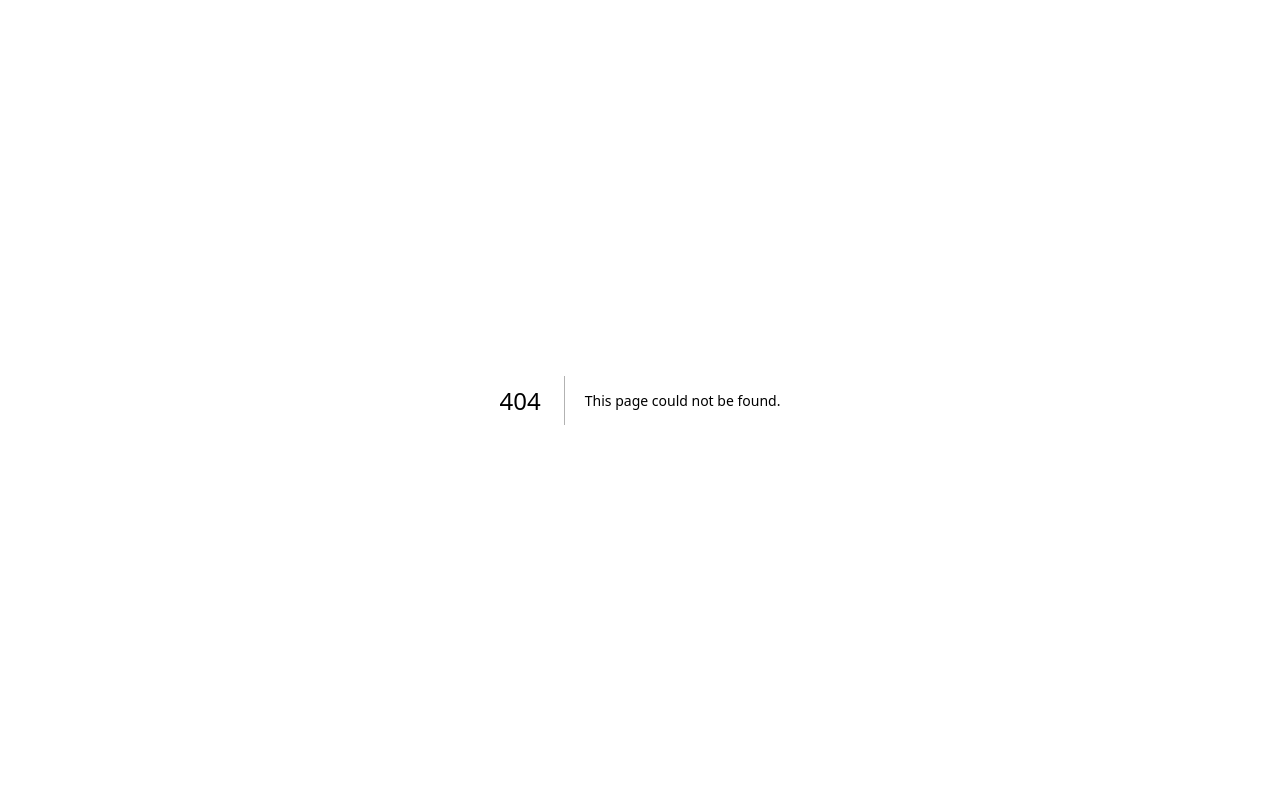
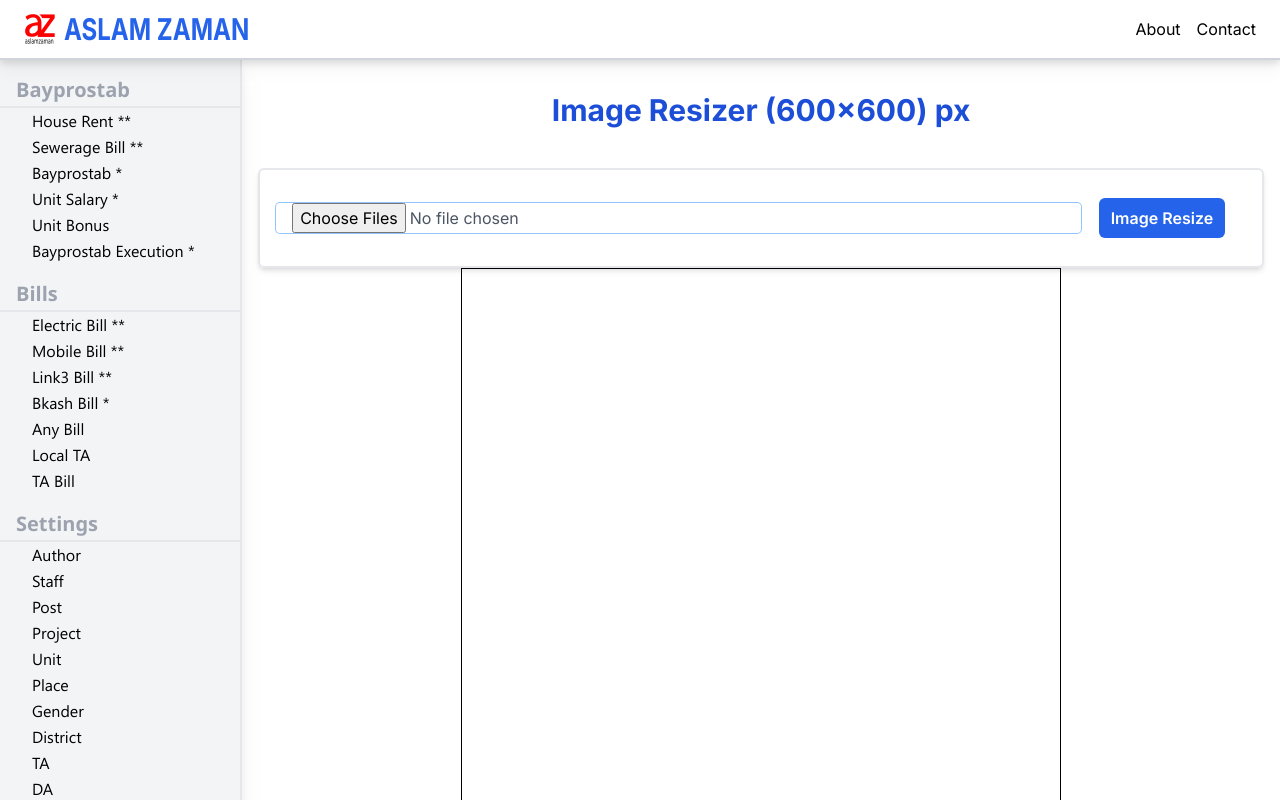
Before and after one commit to aslamzaman/aslamreact, a Next.js app: page /imagesizer in a window 1280 px wide. Before the commit this address had no page. Built offline with nearby package versions, Linux system fonts and the light colour scheme.

Commit message:
Image resizer added

```diff
--- /dev/null
+++ b/app/imagesizer/layout.js
@@ -0,0 +1,12 @@
+import Layout from "@/components/Layout";
+
+
+export const metadata = {
+  title: 'Image Resizer',
+  description: 'Apps created by Aslam Zaman',
+}
+
+
+export default function ImageResizerLayout({ children }) {
+    return <Layout>{children}</Layout>
+}
--- /dev/null
+++ b/app/imagesizer/page.js
@@ -0,0 +1,169 @@
+"use client";
+import React, { useState, useRef } from "react";
+import html2canvas from "html2canvas";
+import { delay } from "@/lib/utils";
+import LoadingDot from '@/components/LoadingDot';
+import { BtnSubmit } from "@/components/Form";
+
+
+
+const ImageResizer = () => {
+  const [data, setData] = useState([]);
+  const [msg, setMsg] = useState("");
+  const [waitPage, setWaitPage] = useState(false);
+  const [imgUrl, setImgUrl] = useState("");
+
+  const contentRef = useRef("");
+
+  const getImageWidthHeight = (url) => {
+    return new Promise((resolve, reject) => {
+      const img = new Image();
+      img.src = url;
+      img.onload = () => {
+        const imgWidth = img.width;
+        const imgHeight = img.height;
+        const orientation = imgWidth / imgHeight > 1 ? 'landscape' : 'portrait';
+        const iamgeRatio = (imgWidth / imgHeight);
+        const ratio = `1:${iamgeRatio.toFixed(2)}`;
+        resolve({ imgWidth, imgHeight, orientation, ratio });
+      };
+      img.onerror = (error) => reject(error);
+    });
+  };
+
+  const getFileUrl = (file) => {
+    return new Promise((resolve, reject) => {
+      const reader = new FileReader();
+      reader.onload = () => {
+        try {
+          const result = reader.result;
+          resolve(result);
+        } catch (parseError) {
+          reject(parseError);
+        }
+      }
+      reader.readAsDataURL(file);
+    })
+  }
+
+  const fileChangeHandlerImage = async (e) => {
+
+    try {
+      const files = e.target.files;
+
+      const imageDataPromises = Array.from(files).map(async (file) => {
+        const dataUrl = await getFileUrl(file);
+        const { imgWidth, imgHeight, orientation, ratio } = await getImageWidthHeight(dataUrl);
+        const type2 = file.type
+          .split("/")[1]
+          .toUpperCase();
+        console.log(type2);
+
+        return {
+          url: dataUrl,
+          width: imgWidth,
+          height: imgHeight,
+          name: file.name,
+          type: file.type,
+          size: file.size,
+          fileType: type2,
+          orientation: orientation,
+          ratio
+        };
+      });
+
+      const imageData = await Promise.all(imageDataPromises);
+      console.log(imageData);
+      setData(imageData);
+
+    } catch (error) {
+      console.error("Error processing images:", error);
+    }
+  };
+
+
+  const resizeHandler = async (e) => {
+    e.preventDefault();
+
+    // Screen shot---------------
+    if (data.length < 1) {
+      setMsg("No data!");
+      return false;
+    }
+    setWaitPage(true);
+    setMsg("Please wait...");
+    const obj = [];
+    for (let i = 0; i < data.length; i++) {
+      setImgUrl(data[i].url);
+      await delay(1000);
+      const htmlElement = contentRef.current;
+      const canvas = await html2canvas(htmlElement, { scale: 1 });
+      const imageUrl = canvas.toDataURL('images/jpg');
+      // console.log(imageUrl)
+      obj.push({ id: i + 1, url: `${process.env.NEXT_PUBLIC_HOST_NAME}/images/fish/image_${i + 1}.jpg` });
+      const a = document.createElement('a');
+      a.href = imageUrl;
+      a.download = `image_${i + 1}.jpg`;
+      document.body.appendChild(a);
+      a.click();
+      a.remove();
+      setMsg(`Please wait, Image creating: ${i + 1}`);
+    }
+    setWaitPage(false)
+    setMsg("Image creating completed!.");
+    setData([]);
+
+
+    const button = document.createElement('button');
+    button.type = 'reset';
+    document.forms[0].appendChild(button);
+    button.click();
+    button.remove();
+  }
+
+
+
+  return (
+    <>
+      {waitPage ? (
+        <LoadingDot message={msg} />
+      ) : null}
+
+
+      <div className="w-full py-4">
+        <h1 className="w-full text-xl lg:text-3xl font-bold text-center text-blue-700">Image Resizer (600x600) px</h1>
+        <p className="w-full text-center text-blue-300">&nbsp;{msg}&nbsp;</p>
+      </div>
+
+
+      <div className="w-full">
+
+        <div className="w-full border-2 p-4 shadow-md rounded-md">
+
+          <form onSubmit={resizeHandler}>
+            <div className="w-full flex items-center justify-between space-x-4">
+              <div className="w-full">
+              <input type="file" onChange={fileChangeHandlerImage} accept=".jpg, .jpeg, .png, .bmp, .webp" multiple className="w-full px-4 text-gray-600 ring-1 focus:ring-4 ring-blue-300 outline-none rounded duration-300" />
+              </div>
+              <div className="w-[260px] lg:w-[180px] pb-3 bg-gray flex justify-start">
+                <BtnSubmit Title="Image Resize" Class="bg-blue-600 hover:bg-blue-800 text-white" />
+              </div>
+            </div>
+          </form>
+
+        </div>
+
+
+        <div ref={contentRef} className="w-[600px] h-[600px] mx-auto flex items-center justify-center border border-black" >
+          <div className="w-full h-full bg-no-repeat bg-center bg-cover" style={{ backgroundImage: `url("${imgUrl}")` }}></div>
+        </div>
+
+
+      </div>
+
+    </>
+  );
+
+
+};
+export default ImageResizer;
--- a/components/LeftMenu.js
+++ b/components/LeftMenu.js
@@ -196,6 +196,10 @@ const MenuData = [
             {
                 label: 'Formats',
                 url: '/format'
+            },
+            {
+                label: 'Image Resizer',
+                url: '/imagesizer'
             }
         ]
     },
```
